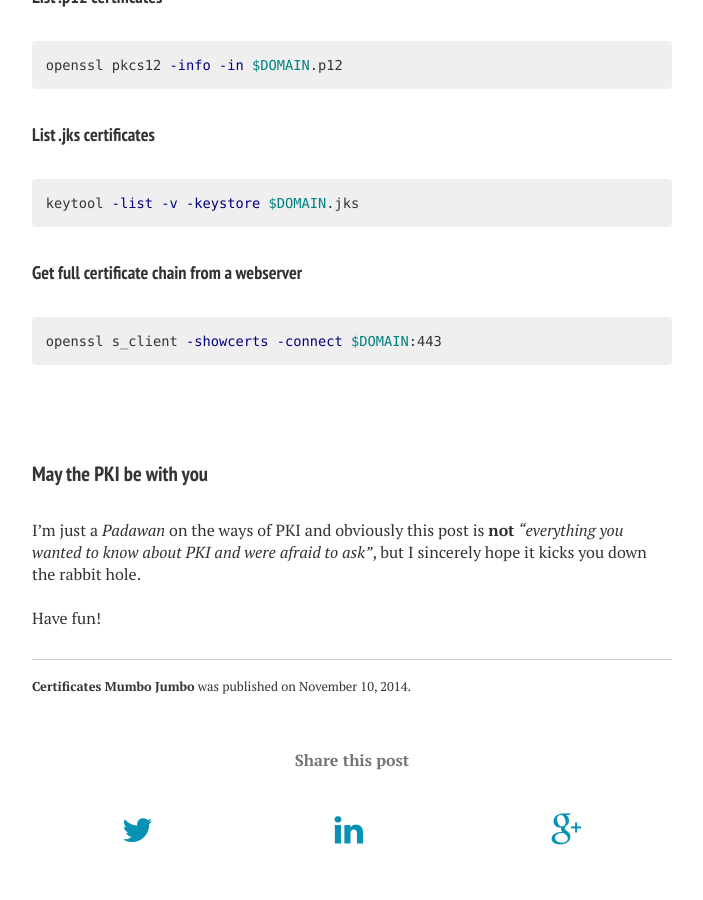
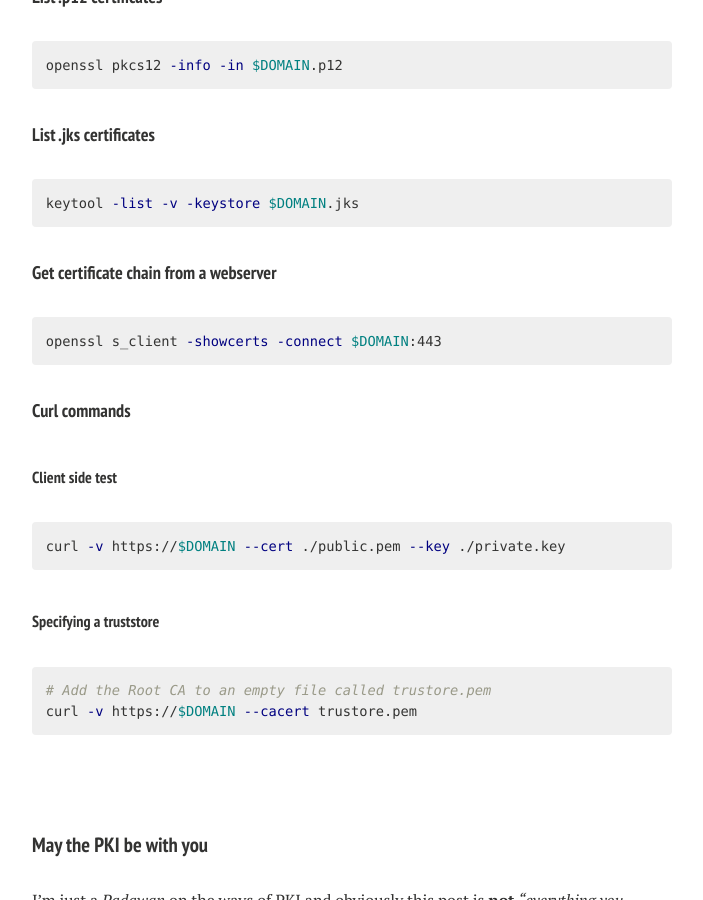
Before and after one commit to kintoandar/kintoandar.github.io, a Jekyll site: the page built from _posts/2014-11-10-certificates-mumbo-jumbo.md, in a window 1280 px wide and 900 px high, scrolled down 5153 px. Shown: the whole window, without its empty margins (288-991 px from the left). Built offline with Jekyll 4.4.1, drawn with Linux system fonts in a browser that asks for light colours; nearby versions of some CDN libraries; comment, search, counter and statistics services are not loaded; some of the changed text lies outside the part shown.

Commit message:
add curl commands to certificates-mumbo-jumbo

```diff
--- a/_posts/2014-11-10-certificates-mumbo-jumbo.md
+++ b/_posts/2014-11-10-certificates-mumbo-jumbo.md
@@ -177,9 +177,22 @@ openssl pkcs12 -info -in $DOMAIN.p12
 keytool -list -v -keystore $DOMAIN.jks
 {% endhighlight %}
 
-##### Get full certificate chain from a webserver
+##### Get certificate chain from a webserver
 {% highlight bash %}
 openssl s_client -showcerts -connect $DOMAIN:443
+{% endhighlight %}
+
+##### Curl commands
+
+###### Client side test
+{% highlight bash %}
+curl -v https://$DOMAIN --cert ./public.pem --key ./private.key
+{% endhighlight %}
+
+###### Specifying a truststore
+{% highlight bash %}
+# Add the Root CA to an empty file called trustore.pem
+curl -v https://$DOMAIN --cacert trustore.pem
 {% endhighlight %}
 
 <br><br>
```
